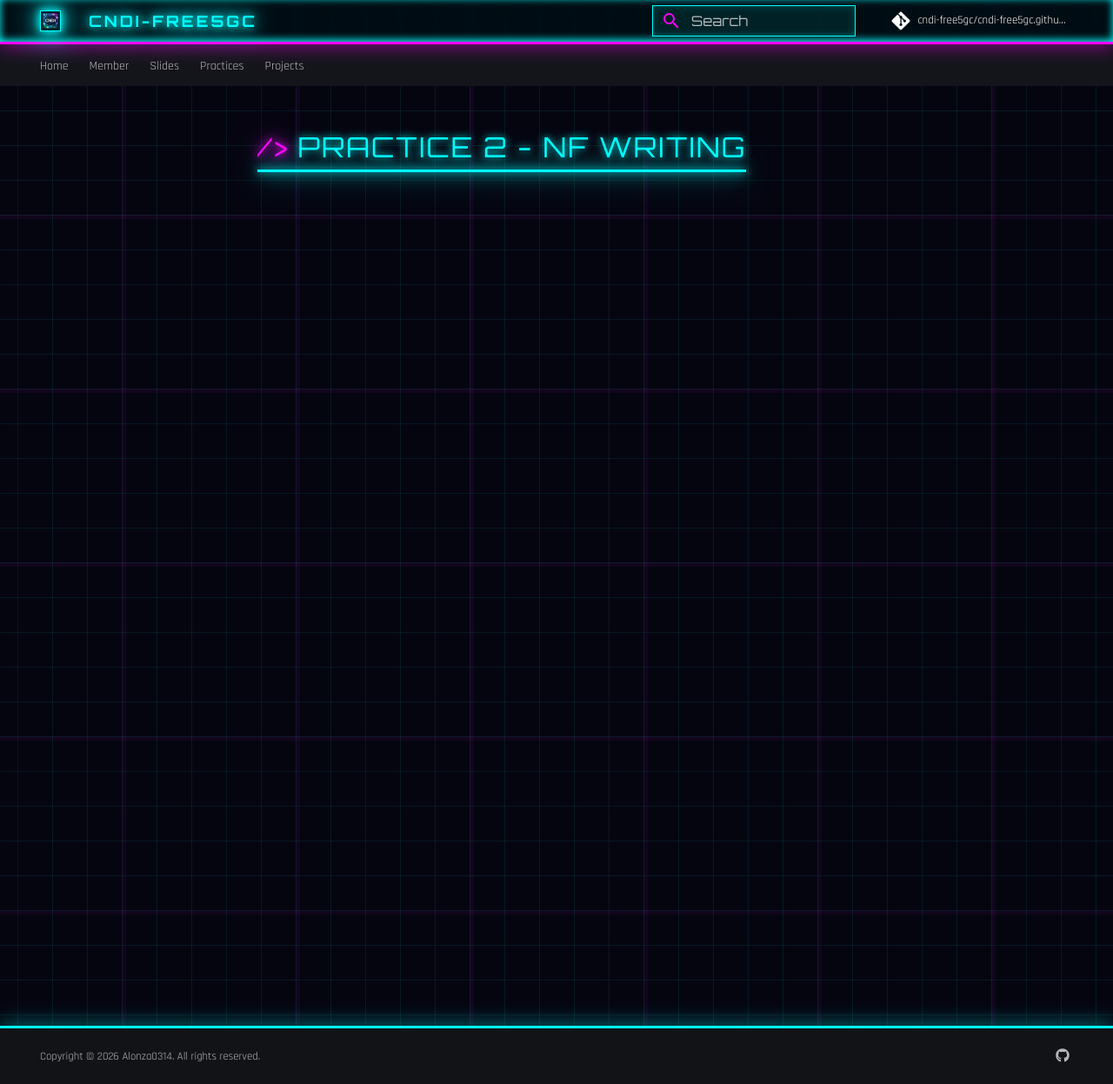
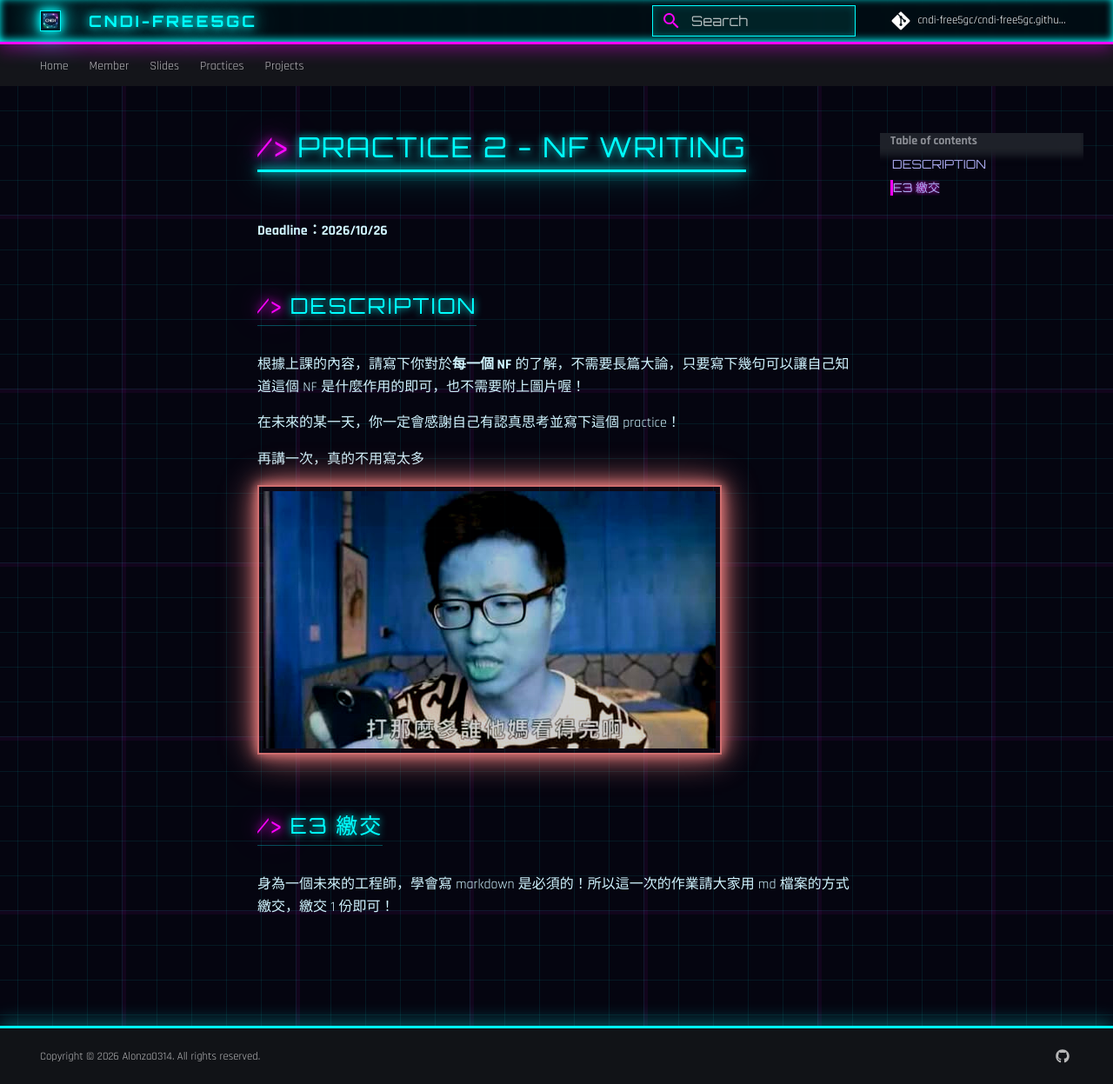
Before and after one commit to cndi-free5gc/cndi-free5gc.github.io, an MkDocs documentation site: the page built from doc/doc-pratice/pt2.md, in a window 1280 px wide and 1247 px high. Shown: the whole window at 87% size. Built offline with MkDocs 1.6.1 and Material for MkDocs 9.7.7, drawn with Linux system fonts in a browser that asks for light colours; some web fonts are replaced; comment, search, counter and statistics services are not loaded.

Commit message:
feat: pt2

```diff
--- a/doc/doc-pratice/pt2.md
+++ b/doc/doc-pratice/pt2.md
@@ -1 +1,18 @@
 # Practice 2 - NF Writing
+
+**Deadline：2026/10/26**
+
+## Description
+
+根據上課的內容，請寫下你對於**每一個 NF** 的了解，不需要長篇大論，只要寫下幾句可以讓自己知道這個 NF 是什麼作用的即可，也不需要附上圖片喔！
+
+在未來的某一天，你一定會感謝自己有認真思考並寫下這個 practice！
+
+再講一次，真的不用寫太多
+
+![whosee](./images/whosee.jpg)
+
+
+## E3 繳交
+
+身為一個未來的工程師，學會寫 markdown 是必須的！所以這一次的作業請大家用 md 檔案的方式繳交，繳交 1 份即可！
```
Also changed, not shown: doc/doc-pratice/images/whosee.jpg (added).
